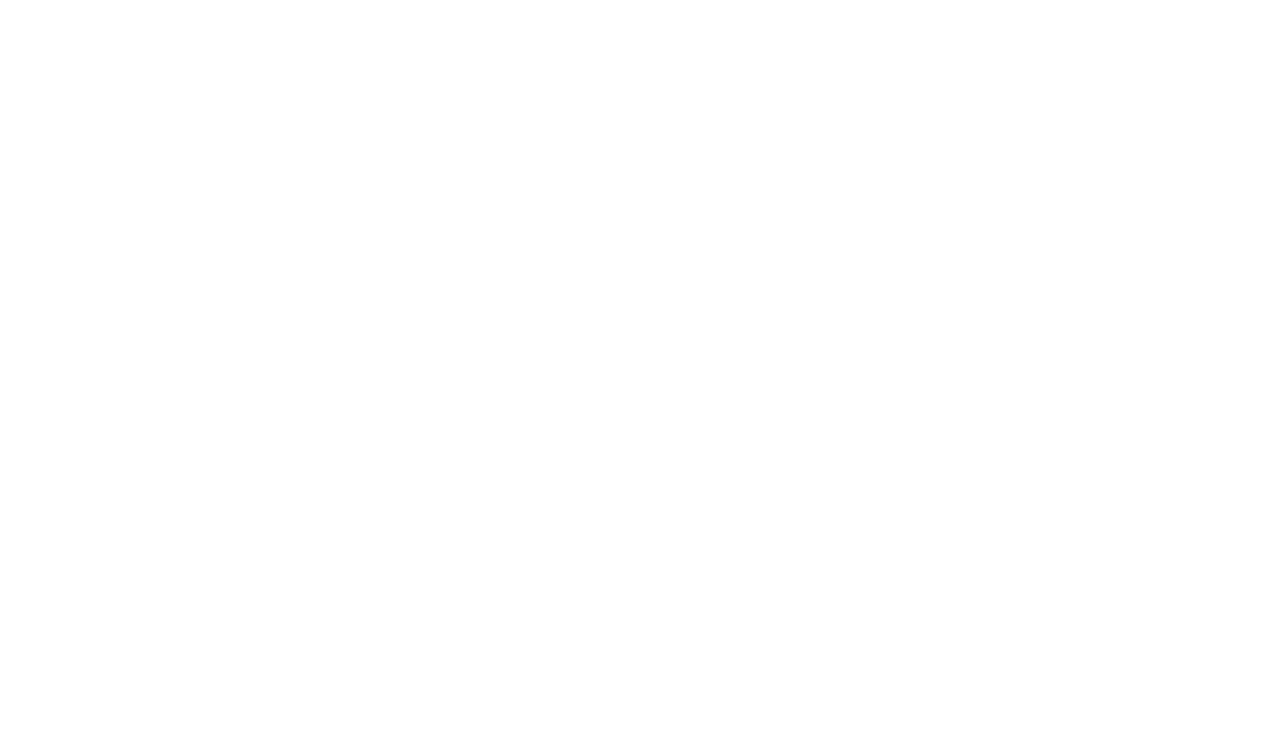
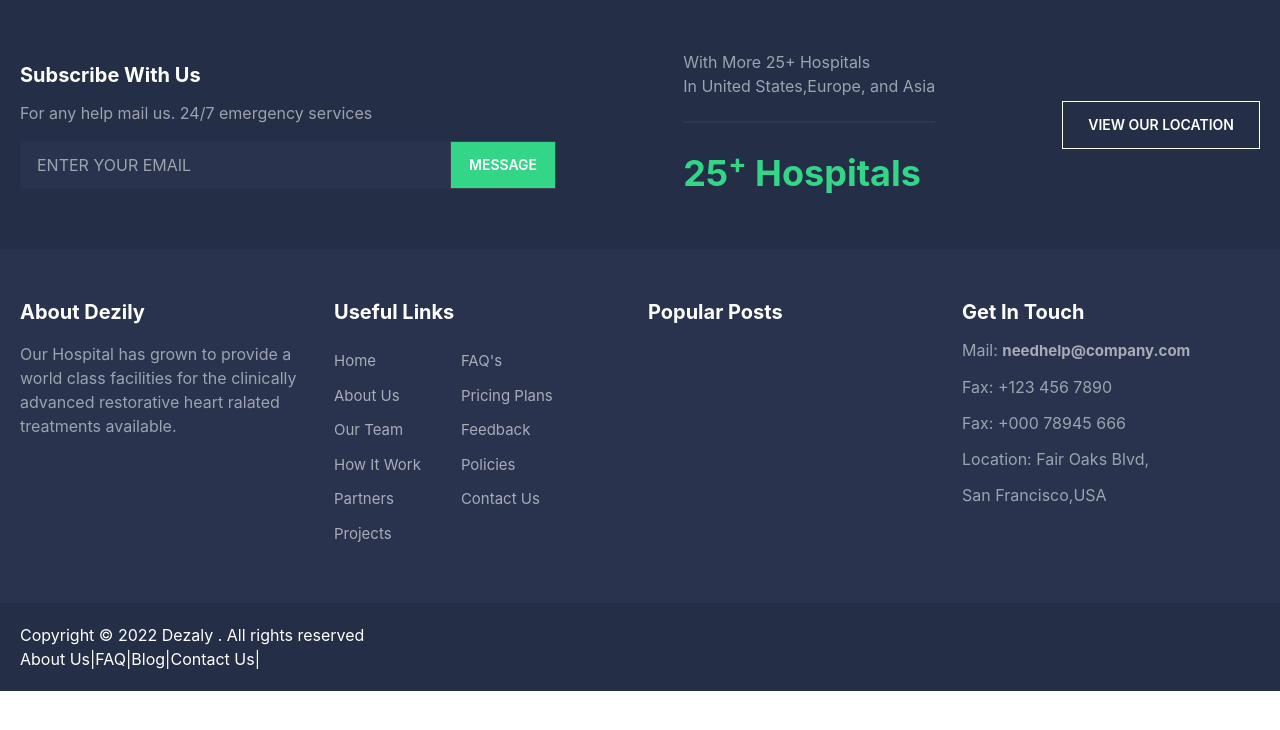
Before and after one commit to devnoman01/dezily, a React (Create React App) app: page / in a window 1280 px wide. Shown: the top 730 px of the page. Built offline with nearby package versions, Linux system fonts and the light colour scheme.

Commit message:
footer section 70% done

```diff
--- a/src/App.js
+++ b/src/App.js
@@ -1,7 +1,12 @@
 import "./App.css";
+import Footer from "./Components/Footer/Footer";
 
 function App() {
-  return <div className="App"></div>;
+  return (
+    <div className="">
+      <Footer />
+    </div>
+  );
 }
 
 export default App;
--- /dev/null
+++ b/src/Components/Footer/Footer.css
@@ -0,0 +1,67 @@
+.footer-top-part {
+    background-color: #252e47;
+    color: #fff;
+    padding: 30px 0;
+  }
+
+  .footer-top-part .input-group input {
+    width: 430px;
+    background: #2a334e;
+    border-radius: 0;
+  }
+  .footer-top-part .input-group button {
+    padding: 0 18px;
+    background-color: #33d687;
+    border-radius: 0;
+    transition: all ease 0.3s;
+  }
+  .footer-top-part .input-group button:hover {
+    color: #000;
+  }
+  .divider::after {
+    background-color: #343d54;
+    opacity: 0.6;
+  }
+  .divider::before {
+    background-color: #343d54;
+    opacity: 0.6;
+  }
+  .footer-location-btn {
+    padding: 10px 25px;
+    border: 1px solid #fff;
+    border-radius: 0;
+    background: transparent;
+    transition: all ease 0.3s;
+  }
+  .footer-location-btn:hover {
+    background: #fff;
+    color: #252e47;
+  }
+  .hospital-count {
+    font-size: 36px;
+    font-weight: bold;
+    color: #33d687;
+  }
+
+  .footer-middle-part {
+    background-color: #2a334e;
+    color: #fff;
+    padding: 28px 0;
+  }
+  .footer-middle-part ul li {
+    margin: 10px 0;
+  }
+  .footer-middle-part a {
+    color: #a8acb7;
+    margin: 5px 0;
+    font-size: 15px;
+    transition: all ease 0.3s;
+  }
+  .footer-middle-part a:hover {
+    color: #33d687;
+  }
+  /* FOOTER BOTTOM PART STYLE  */
+  .footer-bottom-part{
+      background: #252e47;
+      color: #fff;
+  }
--- a/src/Components/Footer/Footer.js
+++ b/src/Components/Footer/Footer.js
@@ -0,0 +1,146 @@
+import React from "react";
+import "./Footer.css";
+
+const Footer = () => {
+  return (
+    <footer>
+      <div className="footer-top-part">
+        <div className="container mx-auto p-5  block lg:flex items-center	justify-between">
+          <div>
+            <h2 className="font-bold text-xl mb-3">Subscribe With Us</h2>
+            <p className="text-gray-400 mb-4">
+              For any help mail us. 24/7 emergency services
+            </p>
+            <div class="form-control">
+              <div class="input-group">
+                <input
+                  type="text"
+                  placeholder="ENTER YOUR EMAIL"
+                  className="input input-bordered "
+                />
+                <button class="btn ">Message</button>
+              </div>
+            </div>
+          </div>
+          <div>
+            <p className="text-gray-400">With More 25+ Hospitals</p>
+            <p className="text-gray-400">In United States,Europe, and Asia</p>
+            <div class="divider"></div>
+            <h1 className="hospital-count">
+              25<sup>+</sup> Hospitals
+            </h1>
+          </div>
+          <div>
+            <button className="btn footer-location-btn">
+              View Our Location
+            </button>
+          </div>
+        </div>
+      </div>
+      <div className="footer-middle-part">
+        <div className="container mx-auto p-5 grid grid-cols-4 gap-4">
+          <div>
+            <h2 className="font-bold text-xl mb-4">About Dezily</h2>
+            <p className="text-gray-400 pr-5">
+              Our Hospital has grown to provide a world class facilities for the
+              clinically advanced restorative heart ralated treatments
+              available.
+            </p>
+          </div>
+          <div>
+            {" "}
+            <h2 className="font-bold text-xl mb-3">Useful Links</h2>
+            <div className="flex ">
+              <ul className="pr-10">
+                <li>
+                  <a href="#">Home</a>
+                </li>
+                <li>
+                  <a href="#">About Us</a>
+                </li>
+                <li>
+                  <a href="#">Our Team</a>
+                </li>
+                <li>
+                  <a href="#">How It Work</a>
+                </li>
+                <li>
+                  <a href="#">Partners</a>
+                </li>
+                <li>
+                  <a href="#">Projects</a>
+                </li>
+              </ul>
+              <ul>
+                <li>
+                  <a href="#">FAQ's</a>
+                </li>
+                <li>
+                  <a href="#">Pricing Plans</a>
+                </li>
+                <li>
+                  <a href="#">Feedback</a>
+                </li>
+                <li>
+                  <a href="#">Policies</a>
+                </li>
+                <li>
+                  <a href="#">Contact Us</a>
+                </li>
+              </ul>
+            </div>
+          </div>
+          <div>
+            {" "}
+            <h2 className="font-bold text-xl mb-3">Popular Posts</h2>
+          </div>
+          <div>
+            {" "}
+            <h2 className="font-bold text-xl mb-3">Get In Touch</h2>
+            <h3 className="text-gray-400 mb-3">
+              Mail:{" "}
+              <a className="font-bold " href="mailto:needhelp@company.com">
+                needhelp@company.com
+              </a>
+            </h3>
+            <h3 className="text-gray-400 mb-3">Fax: +123 456 7890</h3>
+            <h3 className="text-gray-400 mb-3">Fax: +000 78945 666</h3>
+            <h3 className="text-gray-400 mb-3">Location: Fair Oaks Blvd,</h3>
+            <h3 className="text-gray-400 mb-3">San Francisco,USA</h3>
+          </div>
+        </div>
+      </div>
+      <div className="footer-bottom-part">
+        <div className="container mx-auto p-5">
+          <div>
+            <p>
+              Copyright © 2022 <a href="#">Dezaly</a> . All rights reserved
+            </p>
+          </div>
+          <div>
+            <ul className="flex">
+              <li>
+                <a href="#">About Us</a>
+              </li>
+              <li>|</li>
+              <li>
+                <a href="#">FAQ</a>
+              </li>
+              <li>|</li>
+              <li>
+                <a href="#">Blog</a>
+              </li>
+              <li>|</li>
+              <li>
+                <a href="#">Contact Us</a>
+              </li>
+              <li>|</li>
+            </ul>
+          </div>
+        </div>
+      </div>
+    </footer>
+  );
+};
+
+export default Footer;
```
